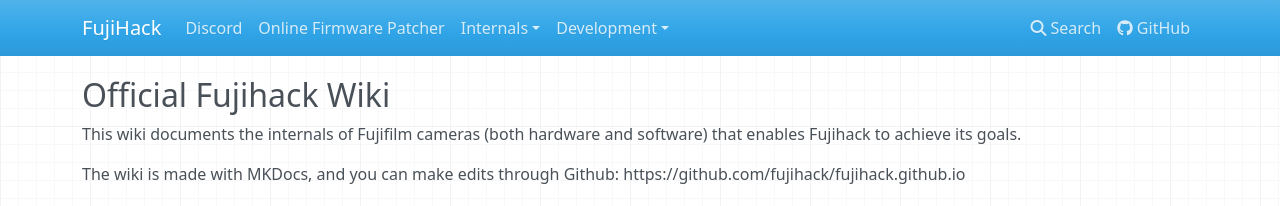
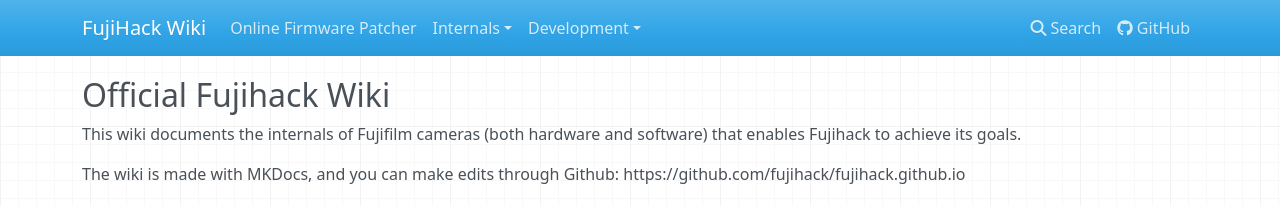
Before and after one commit to fujihack/wiki, an MkDocs documentation site: the page built from docs/index.md, in a window 1280 px wide. Shown: the top 206 px of the page. Built offline with MkDocs 1.6.1, drawn with Linux system fonts in a browser that asks for light colours; nearby versions of some CDN libraries; some of the changed lines change nothing that is shown.

Commit message:
Update mkdocs.yml

```diff
--- a/mkdocs.yml
+++ b/mkdocs.yml
@@ -1,9 +1,9 @@
-site_name: FujiHack
-site_url: https://fujihack.github.io
-site_description: Main site of FujiHack, an open-source firmware hack for Fujifilm cameras
+site_name: FujiHack Wiki
+site_url: https://wiki.fujihack.org/
+site_description: Wiki for Fujihack, holding all information about the project
 site_author: FujiHack Contributors
 
-repo_url: https://github.com/fujihack/fujihack
+repo_url: https://github.com/fujihack/fujihack.github.io
 edit_uri: ""
 
 theme:
@@ -17,7 +17,6 @@
     - a.css
 
 nav:
-    - Discord: https://discord.gg/UZXDktvAZP
     - Online Firmware Patcher: https://fujihack.github.io/patcher/
     - Internals:
         - RTOS: fujirtos.md
```
